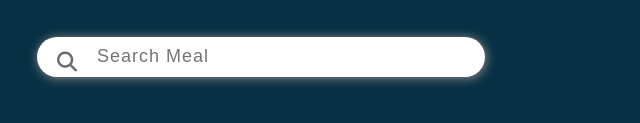
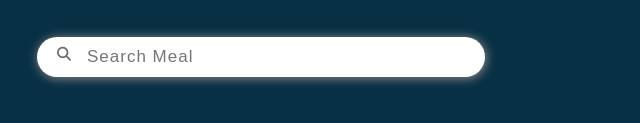
Before and after one commit to 01-vbv/meal-app, a plain HTML site: page index.html in a window 1280 px wide. Shown: the part 211-334 px from the top of the page, 379-1019 px from the left. Drawn offline with Linux system fonts and the light colour scheme; a web font is replaced by a local one.

Commit message:
updated style

```diff
--- a/styles/style.css
+++ b/styles/style.css
@@ -87,7 +87,8 @@ label h1{
 .search-box-class i {
     position: absolute;
     left: 20px;
-    top: 15px;
+    top: 10px;
+    font-size: 0.7em;
     color:rgb(109, 109, 109)
 }
 input {
@@ -97,8 +98,8 @@ input {
     outline: none;
     border-radius: 30px;
     box-shadow: 1px 1px 10px 1px grey;
-    padding: 10px 60px 10px;
-    font-size: 18px;
+    padding: 10px 50px 10px;
+    font-size: 17px;
     letter-spacing: 1px;
 }
 
```
